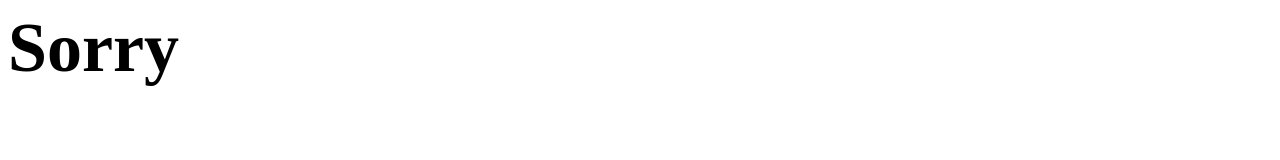
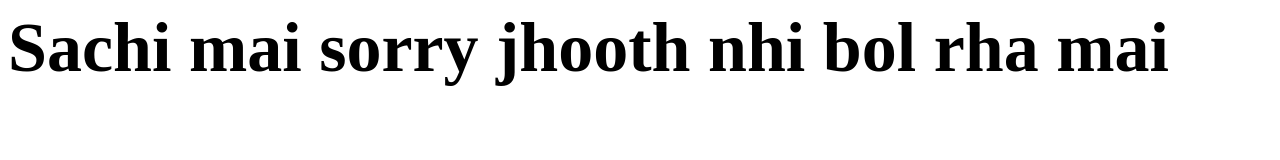
Before and after one commit to sanskar-soni/message, a plain HTML site: page index.html in a window 1280 px wide. Drawn offline with Linux system fonts and the light colour scheme.

Commit message:
Update index.html

```diff
--- a/index.html
+++ b/index.html
@@ -7,6 +7,6 @@ h1{
 }
 </style>
 <body>
-<h1>Sorry</h1>
+<h1>Sachi mai sorry jhooth nhi bol rha mai </h1>
 </body>
 </html>
```
